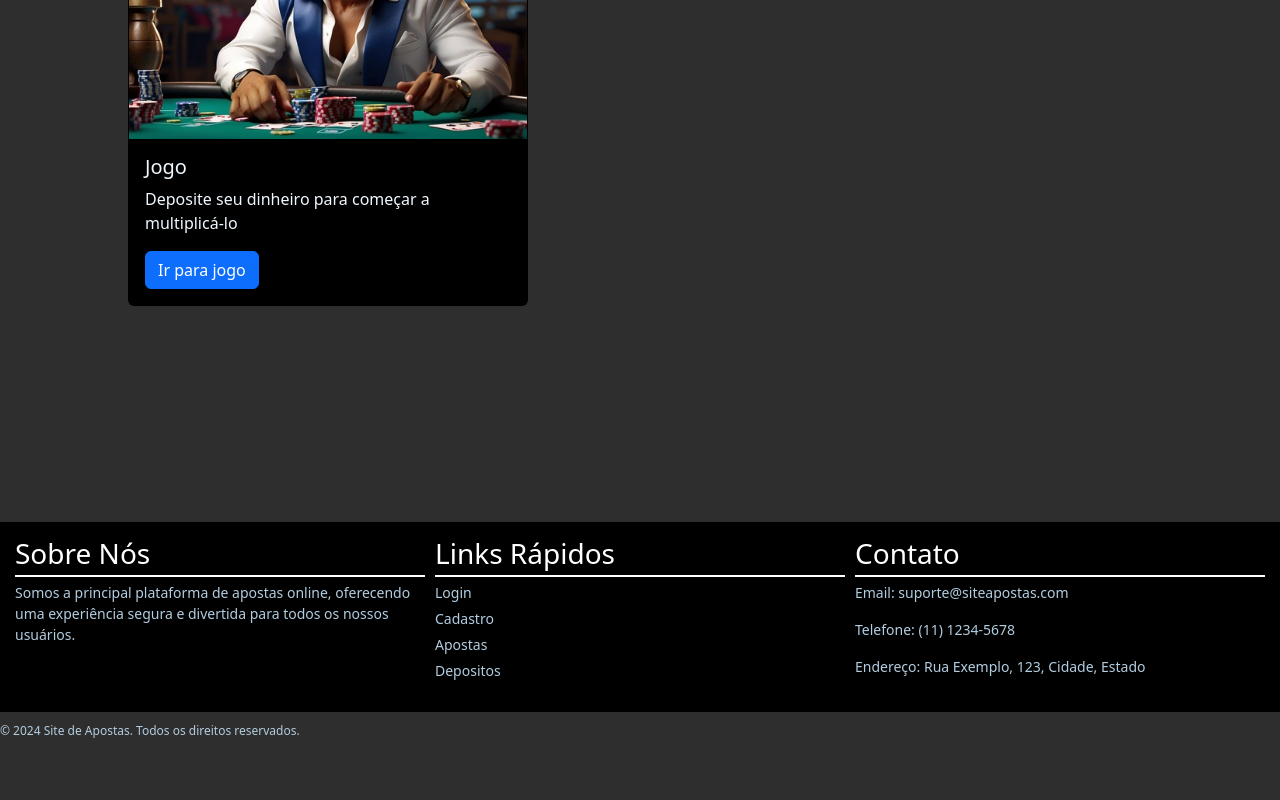
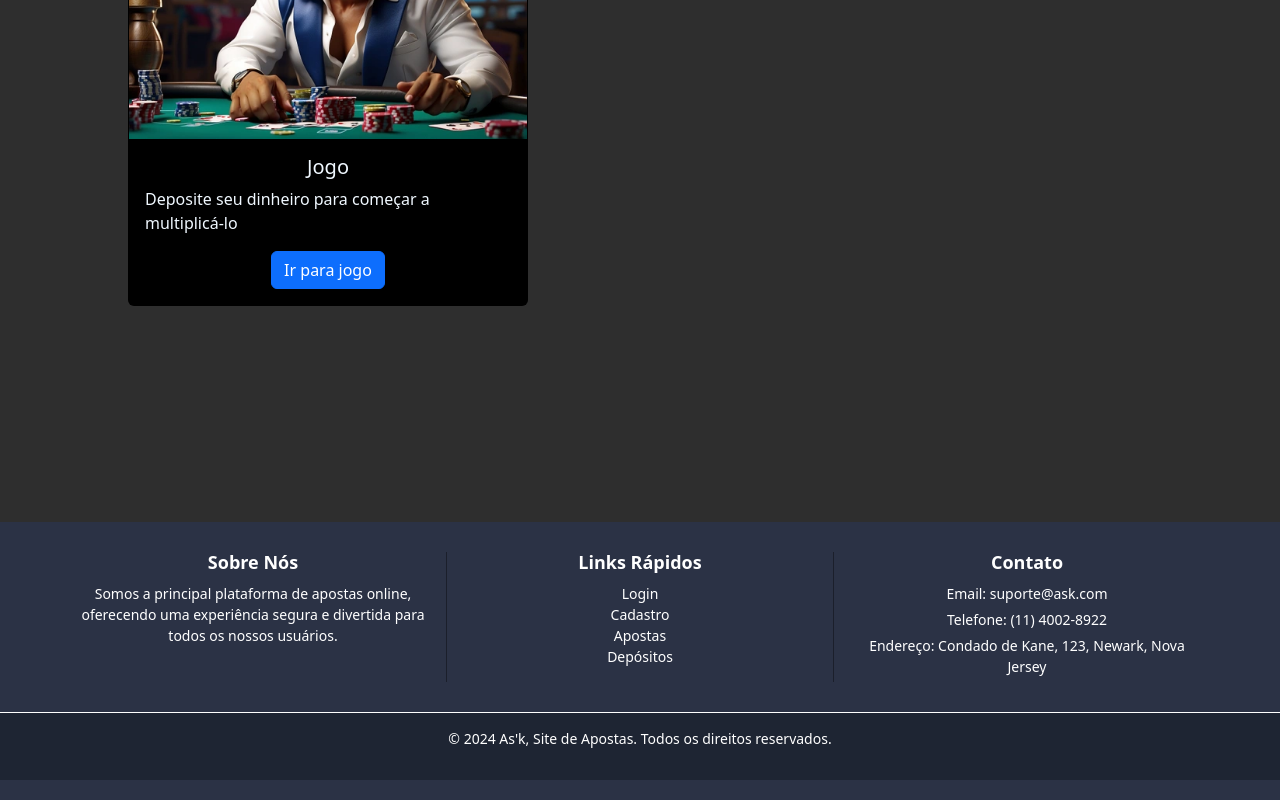
Before and after one commit to matheus58/A-s, a React (Vite) app in the folder frontend/: page /Home in a window 1280 px wide. Shown: the part 1149-1949 px from the top of the page. Before the commit the page ends 1889 px from the top, so only its background shows below. Built offline with nearby package versions, Linux system fonts and the light colour scheme.

Commit message:
Ajustes, Home, Footer, Edicao

```diff
--- a/frontend/src/App.jsx
+++ b/frontend/src/App.jsx
@@ -18,6 +18,7 @@ function App() {
     <BrowserRouter>
     <Navbar/>
     <Routes>
+      <Route path="/" element={<Login />} />
       <Route path="/Home"element ={<Home/>}/>
       <Route path="/Cadastro" element ={<Cadastro/>}/>
       <Route path='/Carteira' element={<Carteira/>}/>
--- a/frontend/src/components/Footer.jsx
+++ b/frontend/src/components/Footer.jsx
@@ -1,9 +1,8 @@
-import style from './footer.module.css'
+import style from './footer.module.css';
 
-export function Footer(){
-    return(
-        <>
-        <footer>
+export function Footer() {
+    return (
+        <footer className={style.footer}>
             <div className={style.footerContainer}>
                 <div className={style.footerSection}>
                     <h3>Sobre Nós</h3>
@@ -15,20 +14,19 @@ export function Footer(){
                         <li><a href="/Login">Login</a></li>
                         <li><a href="/Cadastro">Cadastro</a></li>
                         <li><a href="/Jogo">Apostas</a></li>
-                        <li><a href="/Deposito">Depositos</a></li>
+                        <li><a href="/Deposito">Depósitos</a></li>
                     </ul>
                 </div>
                 <div className={style.footerSection}>
                     <h3>Contato</h3>
-                    <p>Email: suporte@siteapostas.com</p>
-                    <p>Telefone: (11) 1234-5678</p>
-                    <p>Endereço: Rua Exemplo, 123, Cidade, Estado</p>
+                    <p>Email: suporte@ask.com</p>
+                    <p>Telefone: (11) 4002-8922</p>
+                    <p>Endereço: Condado de Kane, 123, Newark, Nova Jersey</p>
                 </div>
             </div>
             <div className={style.footerBottom}>
-                <p>&copy; 2024 Site de Apostas. Todos os direitos reservados.</p>
+                <p>&copy; 2024 As'k, Site de Apostas. Todos os direitos reservados.</p>
             </div>
         </footer>
-        </>
-    )
+    );
 }
--- a/frontend/src/components/footer.module.css
+++ b/frontend/src/components/footer.module.css
@@ -1,65 +1,67 @@
+.footer {
+    background-color: #2B3245; /* Cor mais escura para o rodapé */
+    padding: 20px 0;
+    color: #fff;
+    text-align: center; /* Centraliza o texto do rodapé */
+    position: relative;
+    bottom: 0;
+    width: 100%;
+    overflow: hidden; /* Esconde qualquer conteúdo que transborde */
+}
+
 .footerContainer {
-    background-color: black;
     display: flex;
     justify-content: space-around;
     flex-wrap: wrap;
-    padding: 10px;
-    max-width: 100%;
+    max-width: 1200px;
     margin: 0 auto;
+    padding: 0 20px; /* Adiciona padding lateral para alinhamento */
 }
 
 .footerSection {
     flex: 1;
-    min-width: 150px;
-    margin: 5px;
+    min-width: 200px;
+    margin: 10px 0; /* Remove margem horizontal */
+    text-align: center; /* Centraliza o texto das seções do rodapé */
+    border-right: 1px solid #1B1F2B; /* Barra vertical entre seções */
+    padding: 0 20px; /* Adicionando espaço ao redor do conteúdo */
+}
+
+.footerSection:last-child {
+    border-right: none; /* Remove a barra vertical da última seção */
 }
 
 .footerSection h3 {
-    border-bottom: 2px solid #fff;
-    padding-bottom: 5px;
-    margin-bottom: 5px;
-    color: #fff; /* Alterado para branco */
+    margin-bottom: 10px;
+    font-size: 18px;
+    font-weight: bold;
 }
 
-.footerSection p, .footerSection ul, .footerSection a { /* Corrigido o nome da classe */
-    color: #b3cde0;
+.footerSection p, .footerSection ul {
+    margin: 5px 0;
     font-size: 14px;
 }
 
 .footerSection ul {
-    list-style: none;
+    list-style-type: none;
     padding: 0;
 }
 
-.footerSection ul li {
-    margin: 5px 0;
-}
-
 .footerSection ul li a {
+    color: #fff;
     text-decoration: none;
-    color: #b3cde0;
 }
 
 .footerSection ul li a:hover {
     text-decoration: underline;
 }
 
-.socialLinks a { /* Corrigido o nome da classe */
-    display: inline-block;
-    margin: 0 5px;
+.footerBottom {
+    margin-top: 20px;
+    text-align: center; /* Centraliza o texto na parte inferior do rodapé */
+    font-size: 14px;
+    border-top: 1px solid #fff; /* Linha mais escura acima da informação de direitos reservados */
+    padding: 15px 0; /* Espaço entre a linha e o texto */
+    background-color: #1E2533; /* Fundo azul mais escuro */
+    overflow: hidden; /* Esconde qualquer conteúdo que transborde */
 }
-
-.socialLinks img { /* Corrigido o nome da classe */
-    width: 24px;
-    height: 24px;
-}
-
-.footerBottom {
-    margin-top: 10px;
-}
-
-.footerBottom p {
-    margin: 0;
-    font-size: 12px;
-    color: #b3cde0;
-}
--- a/frontend/src/pages/Edicao.jsx
+++ b/frontend/src/pages/Edicao.jsx
@@ -1,4 +1,4 @@
-
+import React, { useState } from 'react';
 import styles from './edicao.module.css';
 
 export function Edicao() {
--- a/frontend/src/pages/Home.jsx
+++ b/frontend/src/pages/Home.jsx
@@ -6,28 +6,32 @@ export function Home() {
       <main>
         <Carrosel />
         <div>
-          <div class="container overflow-hidden">
-            <div class="row gx-5">
-              <div class="col">
-                <div class="p-3">
-                  <div class="card" alt="card-carteira">
+          <div className="container overflow-hidden">
+            <div className="row gx-5">
+              <div className="col">
+                <div className="p-3">
+                  <div className="card" alt="card-carteira">
                     <img src="src/img/carteira.webp" alt="" />
-                    <div class="card-body">
-                      <h5 class="card-title">Carteira</h5>
-                      <p class="card-text">Deposite seu dinheiro para começar a multiplicá-lo</p>
-                      <a href="/Deposito" class="btn btn-primary">Ir para carteira</a>
+                    <div className="card-body">
+                      <h5 className="card-title text-center">Carteira</h5>
+                      <p className="card-text">Deposite seu dinheiro para começar a multiplicá-lo</p>
+                      <div className="d-flex justify-content-center">
+                        <a href="/Deposito" className="btn btn-primary">Ir para carteira</a>
+                      </div>
                     </div>
                   </div>
                 </div>
               </div>
-              <div class="col">
-                <div class="p-3">
-                  <div class="card" alt="card-apostas">
+              <div className="col">
+                <div className="p-3">
+                  <div className="card" alt="card-apostas">
                     <img src="src/img/005.webp" alt="" />
-                    <div class="card-body">
-                      <h5 class="card-title">Jogo</h5>
-                      <p class="card-text">Deposite seu dinheiro para começar a multiplicá-lo</p>
-                      <a href="/Jogo" class="btn btn-primary">Ir para jogo</a>
+                    <div className="card-body">
+                      <h5 className="card-title text-center">Jogo</h5>
+                      <p className="card-text">Deposite seu dinheiro para começar a multiplicá-lo</p>
+                      <div className="d-flex justify-content-center">
+                        <a href="/Jogo" className="btn btn-primary">Ir para jogo</a>
+                      </div>
                     </div>
                   </div>
                 </div>
```
